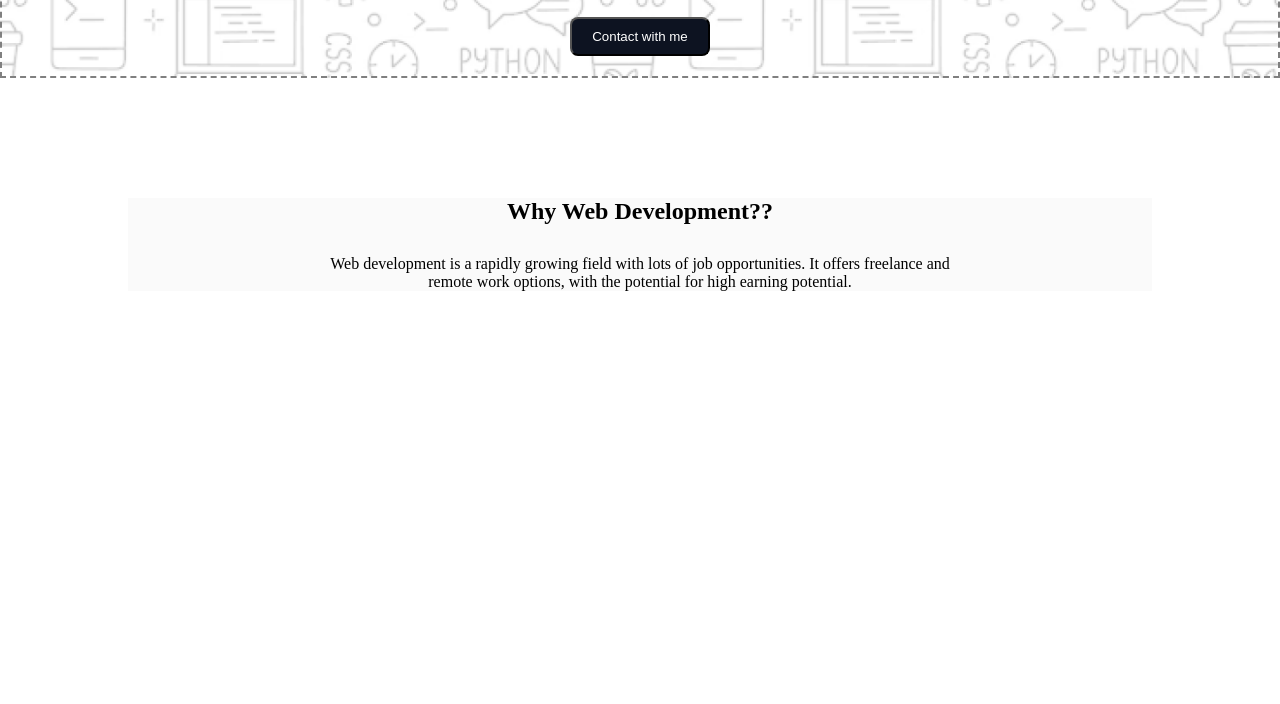
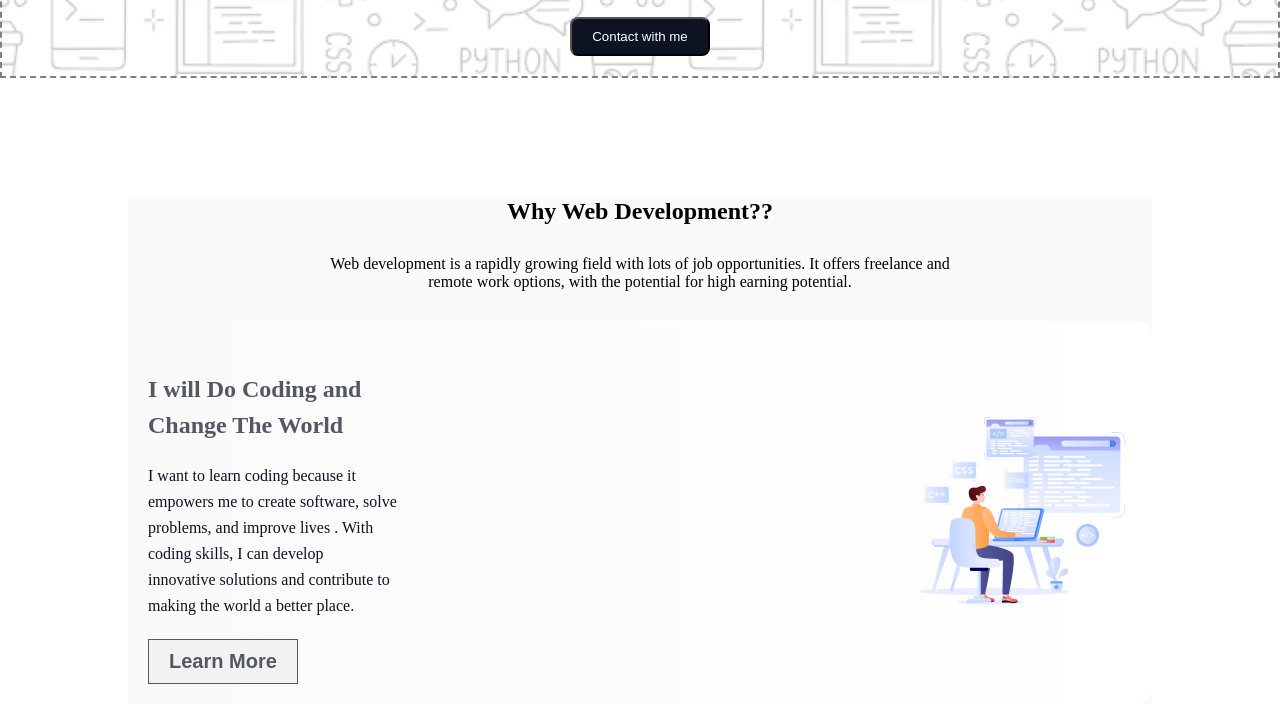
Before and after one commit to AbEmon69/Assignment-01, a plain HTML site: page index.html in a window 1280 px wide. Shown: the part 566-1270 px from the top of the page. Before the commit the page ends 857 px from the top, so only its background shows below. Drawn offline with Linux system fonts and the light colour scheme; a web font is replaced by a local one.

Commit message:
added some main section styles

```diff
--- a/index.html
+++ b/index.html
@@ -39,6 +39,18 @@
            <h1 class="web-title">Why Web Development??</h1>
            <p class="web-descrip">Web development is a rapidly growing field with lots of job opportunities. It offers freelance and <br> remote work options, with the potential for high earning potential.</p>
         </div>
+        <div class="web-container">
+            <div class="web-con-title">
+                <h4 class="web-tit">I will Do Coding and <br> Change The World</h4>
+                <p class="web-des">I want to learn coding because it <br> empowers me to create software, solve <br> problems, and improve lives . With <br> coding skills, I can develop <br> innovative solutions and contribute to <br>making the world a better place.</p>
+
+                <a href=""><button class="btn-warning">Learn More</button></a>
+            </div>
+            <div class="web-con-img">
+          <img src="./styles/images/Group 4.png" alt="">
+            </div>
+        </div>
+
       </section>
     </main>
     <footer>
--- a/styles/blog.css
+++ b/styles/blog.css
@@ -49,6 +49,23 @@ body{
      opacity: 0.8;
      width: 100%;
      padding: 15px;
+}
+
+
+/* Common shared styles */
+
+.btn-warning{
+    border: 1px solid rgb(13, 19, 33);
+    opacity: 0.7;
+    color: rgb(13, 19, 33);
+    font-size: 20px;
+    font-weight: 600;
+    line-height: 23px;
+    letter-spacing: 0%;
+    text-align: center;
+    padding: 10px 20px;
+    margin-top: 20px;
+
 }
 
 /* Banner related styles */
@@ -113,3 +130,44 @@ text-align: center;
 .web-descrip{
     text-align: center;
 }
+
+/* Learn more */
+
+.web-container{
+    border-radius: 16px;
+    background: linear-gradient(270.00deg, rgb(255, 255, 255),rgba(255, 255, 255, 0) 100%);
+    padding: 20px 10px 20px 20px ;
+    margin-top: 30px;
+    display: flex;
+    justify-content: space-between;
+    align-items: center;
+
+}
+.web-con-title{
+   margin-top: 20px;
+
+}
+.web-tit{
+ margin-top: 10px;
+ color: rgba(13, 19, 33, 0.7);
+
+font-size: 24px;
+font-weight: 700;
+line-height: 36px;
+letter-spacing: 0%;
+text-align: left;
+}
+.web-des{
+   text-align: justify;
+   margin-top: 20px ;
+   color: rgb(13, 19, 33);
+
+font-size: 16px;
+font-weight: 400;
+line-height: 26px;
+letter-spacing: 0%;
+text-align: left;
+
+}
+
+/* learn more two */
```
